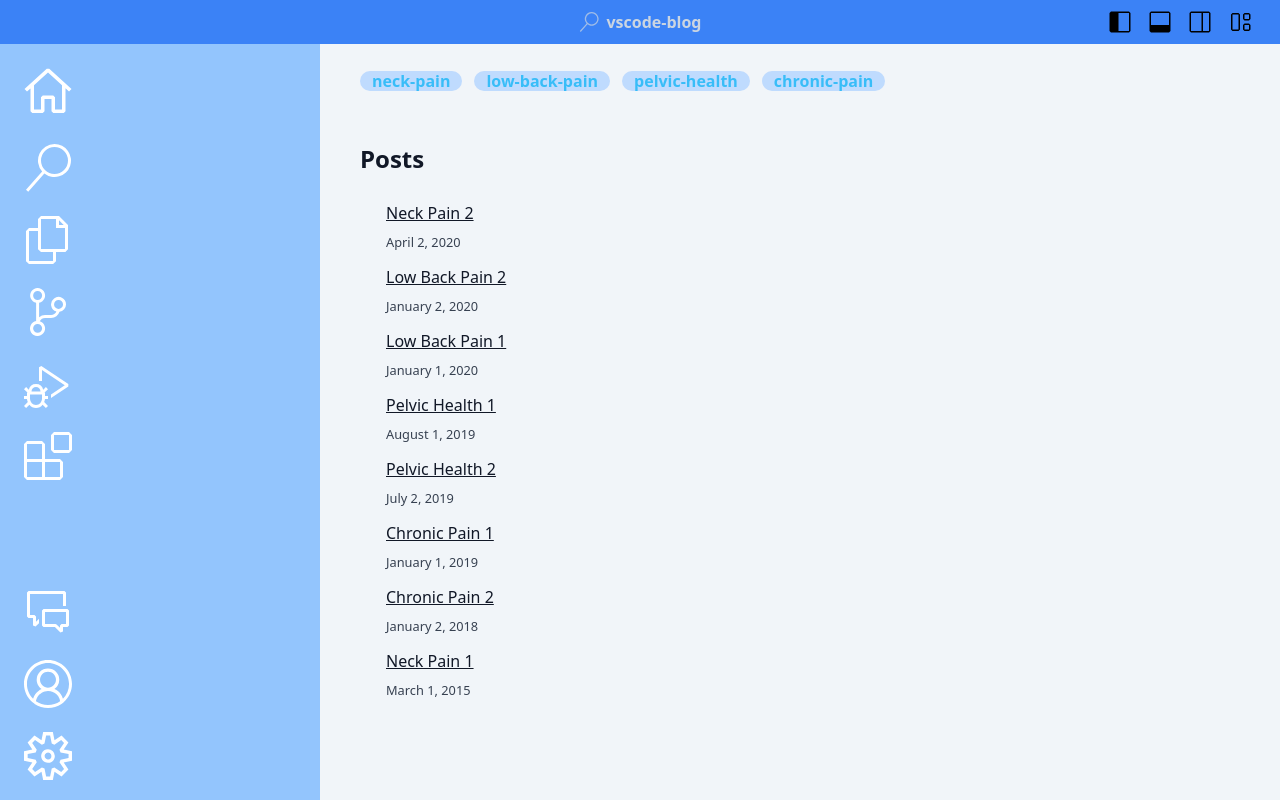
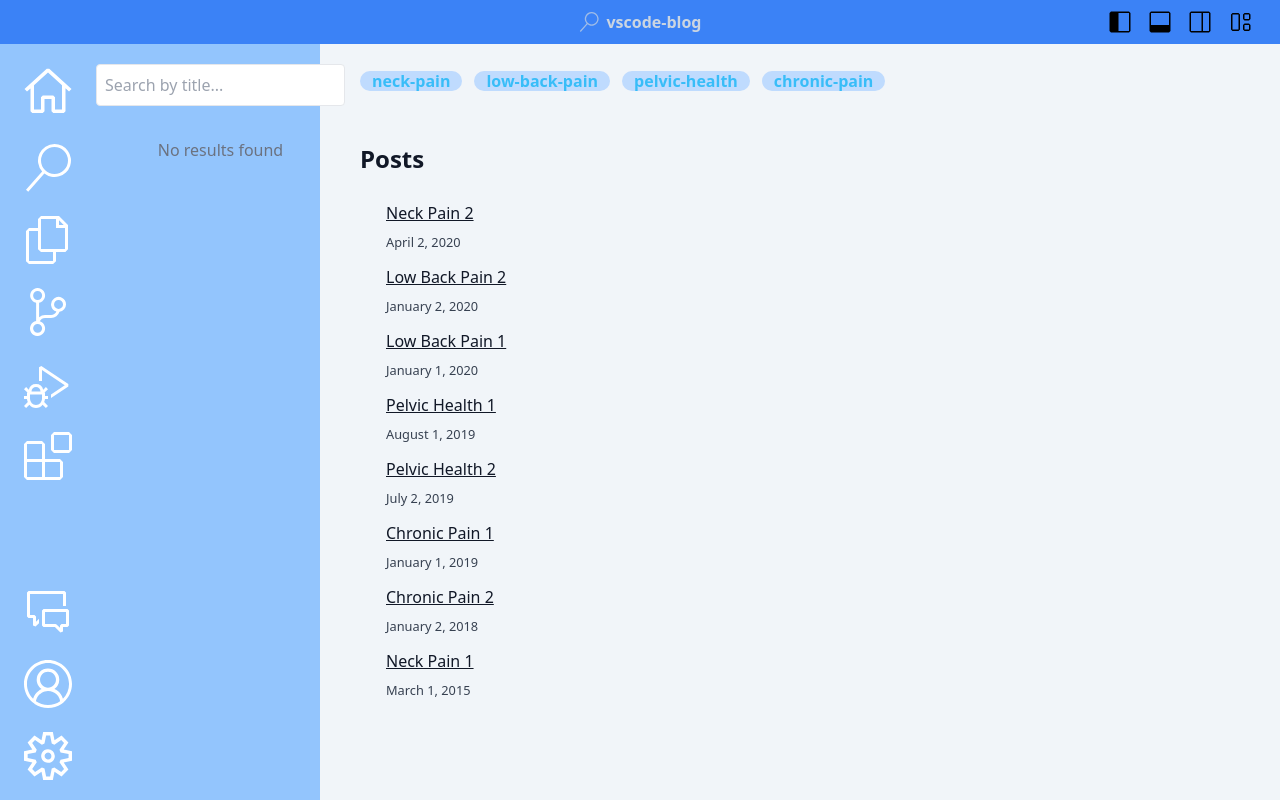
Before and after one commit to matty255/portraits, a Next.js app: page / in a window 1280 px wide. Built offline with nearby package versions, Linux system fonts and the light colour scheme.

Commit message:
feat: 폴더트리와 서치포스트 추가

```diff
--- a/package.json
+++ b/package.json
@@ -16,7 +16,8 @@
     "next": "13.5.4",
     "react": "^18",
     "react-dom": "^18",
-    "react-icons": "^4.11.0"
+    "react-icons": "^4.11.0",
+    "recoil": "^0.7.7"
   },
   "devDependencies": {
     "@tailwindcss/typography": "^0.5.10",
--- /dev/null
+++ b/src/components/AddOns/FolderTree.tsx
@@ -0,0 +1,86 @@
+import { useState, useEffect } from "react";
+import { useRecoilState } from "recoil";
+import { allPostsDataState } from "../../../store/allPostsDataState";
+import { PostData } from "@/types/common";
+
+interface FolderTreeProps {
+  folder: string;
+  title: string;
+  path: string;
+  posts: string[];
+  children: FolderTreeProps[];
+  isPost: boolean;
+}
+
+function createFolderTree(posts: PostData[]): FolderTreeProps[] {
+  const folderTree: FolderTreeProps[] = [];
+
+  for (const post of posts) {
+    const parts = post.category.split("/");
+    let currentFolder = folderTree;
+    let currentPath = "";
+    for (let i = 0; i < parts.length; i++) {
+      const part = parts[i];
+      currentPath += `/${part}`;
+      let folder = currentFolder.find((folder) => folder.folder === part);
+      if (!folder) {
+        folder = {
+          folder: part,
+          title: i === parts.length - 1 ? post.title : "",
+          path: currentPath,
+          posts: [],
+          children: [],
+          isPost: i === parts.length - 1,
+        };
+        currentFolder.push(folder);
+      }
+      if (i === parts.length - 1) {
+        folder.posts.push(post.id);
+      } else {
+        currentFolder = folder.children;
+      }
+    }
+  }
+
+  return folderTree;
+}
+
+const RenderFolderTree = ({ node }: { node: FolderTreeProps }) => {
+  return (
+    <div style={{ marginLeft: "20px" }}>
+      <div>{node.folder}</div>
+      {node.isPost && (
+        <div style={{ marginLeft: "20px" }}>
+          Posts:
+          {node.posts.map((postId, index) => (
+            <div key={index}>{postId}</div>
+          ))}
+        </div>
+      )}
+      {node.children.map((child, index) => (
+        <RenderFolderTree key={index} node={child} />
+      ))}
+    </div>
+  );
+};
+
+const FolderTree = () => {
+  const [allPostsData, setAllPostsData] =
+    useRecoilState<PostData[]>(allPostsDataState);
+  const [folderTree, setFolderTree] = useState<FolderTreeProps[]>([]);
+
+  useEffect(() => {
+    const newFolderTree = createFolderTree(allPostsData);
+    setFolderTree(newFolderTree);
+  }, [allPostsData]);
+
+  return (
+    <div>
+      {folderTree.map((node, index) => (
+        <RenderFolderTree key={index} node={node} />
+      ))}
+    </div>
+  );
+};
+
+export default FolderTree;
--- a/src/components/AddOns/Search.tsx
+++ b/src/components/AddOns/Search.tsx
@@ -1,30 +1,32 @@
 import React, { useState, ChangeEvent, KeyboardEvent } from "react";
-import { getSortedPostsData } from "@/lib/MakePosts";
+import { allPostsDataState } from "../../../store/allPostsDataState";
+import { useRecoilState } from "recoil";
+import { PostData } from "@/types/common";
+import Link from "next/link";
+import { useRouter } from "next/router";
+export default function Search() {
+  const [allPostsData, setAllPostsData] = useRecoilState(
+    allPostsDataState ?? []
+  );
+  const router = useRouter();
 
-interface PostData {
-  id: string;
-  title: string;
-  category: string;
-  // 다른 필드들...
-}
-
-interface SearchProps {
-  allPostsData: PostData[];
-}
-
-export default function Search({ allPostsData }: SearchProps) {
+  console.log(allPostsData);
   const [searchQuery, setSearchQuery] = useState<string>("");
-  const [filteredPosts, setFilteredPosts] = useState<PostData[]>(allPostsData);
+  const [filteredPosts, setFilteredPosts] = useState<PostData[]>([]);
   const [selectedIndex, setSelectedIndex] = useState<number | null>(null);
 
   const handleSearch = (e: ChangeEvent<HTMLInputElement>) => {
     const query = e.target.value;
     setSearchQuery(query);
 
-    const filtered = allPostsData.filter((post) =>
+    if (query === "") {
+      setFilteredPosts([]);
+    } else {
+      const filtered = allPostsData.filter((post: PostData) =>
         post.title.toLowerCase().includes(query.toLowerCase())
       );
       setFilteredPosts(filtered);
+    }
   };
 
   const handleKeyPress = (e: KeyboardEvent<HTMLInputElement>) => {
@@ -42,6 +44,9 @@ export default function Search({ allPostsData }: SearchProps) {
       if (selectedIndex !== null) {
         const selectedPost = filteredPosts[selectedIndex];
         setSearchQuery(selectedPost.title);
+
+        // 페이지 이동
+        router.push(`/${selectedPost.category}/${selectedPost.id}`);
       }
     }
   };
@@ -54,19 +59,23 @@ export default function Search({ allPostsData }: SearchProps) {
         value={searchQuery}
         onChange={handleSearch}
         onKeyDown={handleKeyPress}
-        className="p-2 border rounded focus:outline-none focus:border-blue-500"
+        className="p-2 border rounded focus:outline-none focus:border-blue-500 text-gray-400"
       />
       <ul className="mt-4">
-        {filteredPosts.map((post, index) => (
+        {filteredPosts.length > 0 ? (
+          filteredPosts.map((post, index) => (
             <li
               key={post.id}
               className={`p-4 rounded ${
                 index === selectedIndex ? "bg-gray-200" : ""
               }`}
             >
-            {post.title}
+              <Link href={`/${post.category}/${post.id}`}>{post.title}</Link>
             </li>
-        ))}
+          ))
+        ) : (
+          <li className="p-4 text-gray-500">No results found</li>
+        )}
       </ul>
     </div>
   );
--- a/src/components/Bars/SideBar.tsx
+++ b/src/components/Bars/SideBar.tsx
@@ -12,6 +12,8 @@ import {
 } from "react-icons/vsc";
 
 import dynamic from "next/dynamic";
+import Search from "../AddOns/Search";
+import FolderTree from "../AddOns/FolderTree";
 
 const FadeInAnimation = dynamic(() => import("@/common/FadeInAnimation"));
 
@@ -23,21 +25,27 @@ export default function SideBar({
 
   toggle: Dispatch<SetStateAction<boolean>>;
 }) {
-  const [category, setCategory] = useState<string>("all");
+  const [category, setCategory] = useState<string>("search");
+
+  function toggleCategory(word: string) {
+    setCategory(word);
+  }
+
   const icons = [
     <VscSearch
       key="search"
       className="w-12 h-auto text-white cursor-pointer"
-      onClick={() => setCategory("search")}
+      onClick={() => toggleCategory("search")}
     />,
     <VscFiles
-      key="files"
+      key="folder"
       className="w-12 h-auto text-white cursor-pointer"
-      onClick={() => toggle(!isShown)}
+      onClick={() => toggleCategory("folder")}
     />,
     <VscSourceControl
       key="source-control"
       className="w-12 h-auto text-white cursor-pointer"
+      onClick={() => toggle(!isShown)}
     />,
     <VscDebugAltSmall
       key="debug"
@@ -82,7 +90,12 @@ export default function SideBar({
             />
           </div>
         </div>
-        {isShown && <div className="w-full h-full transition"></div>}
+        {isShown && (
+          <div className="pt-16 w-full h-full transition">
+            {category === "search" && <Search />}
+            {category === "folder" && <FolderTree />}
+          </div>
+        )}
       </div>
     </div>
   );
--- a/src/pages/[category]/[id].tsx
+++ b/src/pages/[category]/[id].tsx
@@ -1,20 +1,31 @@
 import Head from "next/head";
 import Layout from "@/layout";
 import Date from "../../common/Date";
-import { getAllPostIds, getPostData } from "../../lib/MakePosts";
-import React from "react";
+import {
+  getAllPostIds,
+  getPostData,
+  getSortedPostsData,
+} from "../../lib/MakePosts";
+import React, { useEffect } from "react";
 import { motion } from "framer-motion";
 import { PostContentData, PostIdParams } from "../../types/common";
 import { profile } from "../../constants/profile";
+import { useRecoilState } from "recoil";
+import { allPostsDataState } from "../../../store/allPostsDataState";
 
-export default function Post({ postData }: PostContentData) {
+export default function Post({ postData, allPostsData }: PostContentData) {
+  const [allPostsDataInit, setAllPostsData] = useRecoilState(allPostsDataState);
+
+  useEffect(() => {
+    if (allPostsDataInit.length === 0) setAllPostsData(allPostsData);
+  }, [allPostsData, setAllPostsData, allPostsDataInit]);
   return (
     <Layout home={false}>
       <Head>
         <title>{postData.title}</title>
         <meta charSet="UTF-8" />
         <meta name="viewport" content="width=device-width, initial-scale=1.0" />
-        <meta http-equiv="X-UA-Compatible" content="ie=edge" />
+
         <meta property="og:type" content="article" />
         <meta property="og:title" content={postData.title} />
 
@@ -56,9 +67,11 @@ export async function getStaticPaths() {
 
 export async function getStaticProps({ params }: PostIdParams) {
   const postData = await getPostData(params.category, params.id);
+  const allPostsData = getSortedPostsData();
   return {
     props: {
       postData,
+      allPostsData,
     },
   };
 }
--- a/src/pages/_app.tsx
+++ b/src/pages/_app.tsx
@@ -1,8 +1,13 @@
 import React from "react";
 import "./globals.css";
 import { AppProps } from "next/app";
+import { RecoilRoot } from "recoil";
 // import { DarkModeProvider } from "../lib/DarkModeContext";
 
 export default function App({ Component, pageProps }: AppProps) {
-  return <Component {...pageProps} />;
+  return (
+    <RecoilRoot>
+      <Component {...pageProps} />
+    </RecoilRoot>
+  );
 }
--- a/src/pages/index.tsx
+++ b/src/pages/index.tsx
@@ -1,7 +1,7 @@
 import Head from "next/head";
 import Link from "next/link";
 import Image from "next/image";
-import { useState } from "react";
+import { useEffect, useState } from "react";
 
 import Date from "../common/Date";
 
@@ -14,6 +14,8 @@ import TypingAnimationText from "../common/TypingAnimationText";
 import Chip from "../common/Chip";
 import Layout from "@/layout";
 import { PostData } from "@/types/common";
+import { useRecoilState } from "recoil";
+import { allPostsDataState } from "../../store/allPostsDataState";
 
 export default function Home({
   allPostsData,
@@ -25,6 +27,11 @@ export default function Home({
   const { siteTitle, description, url, banner } = profile;
   const [viewCategory, setCategory] = useState("all");
   const [wordIndex, setWordIndex] = useState(0);
+  const [allPostsDataInit, setAllPostsData] = useRecoilState(allPostsDataState);
+
+  useEffect(() => {
+    setAllPostsData(allPostsData);
+  }, [allPostsData, setAllPostsData]);
 
   return (
     <Layout home>
@@ -32,7 +39,7 @@ export default function Home({
         <title>{siteTitle}</title>
         <meta charSet="UTF-8" />
         <meta name="viewport" content="width=device-width, initial-scale=1.0" />
-        <meta http-equiv="X-UA-Compatible" content="ie=edge" />
+
         <meta property="og:type" content="article" />
         <meta property="og:title" content={siteTitle} />
 
--- /dev/null
+++ b/store/allPostsDataState.ts
@@ -0,0 +1,7 @@
+import { PostData } from "@/types/common";
+import { atom } from "recoil";
+
+export const allPostsDataState = atom<PostData[] | []>({
+  key: "allPostsDataState", // 고유한 ID
+  default: [], // 초기값
+});
```
Also changed, not shown: 1 other file (tests, documents, lock files or other folders). Lines whose indentation alone changed are shown as unchanged.
